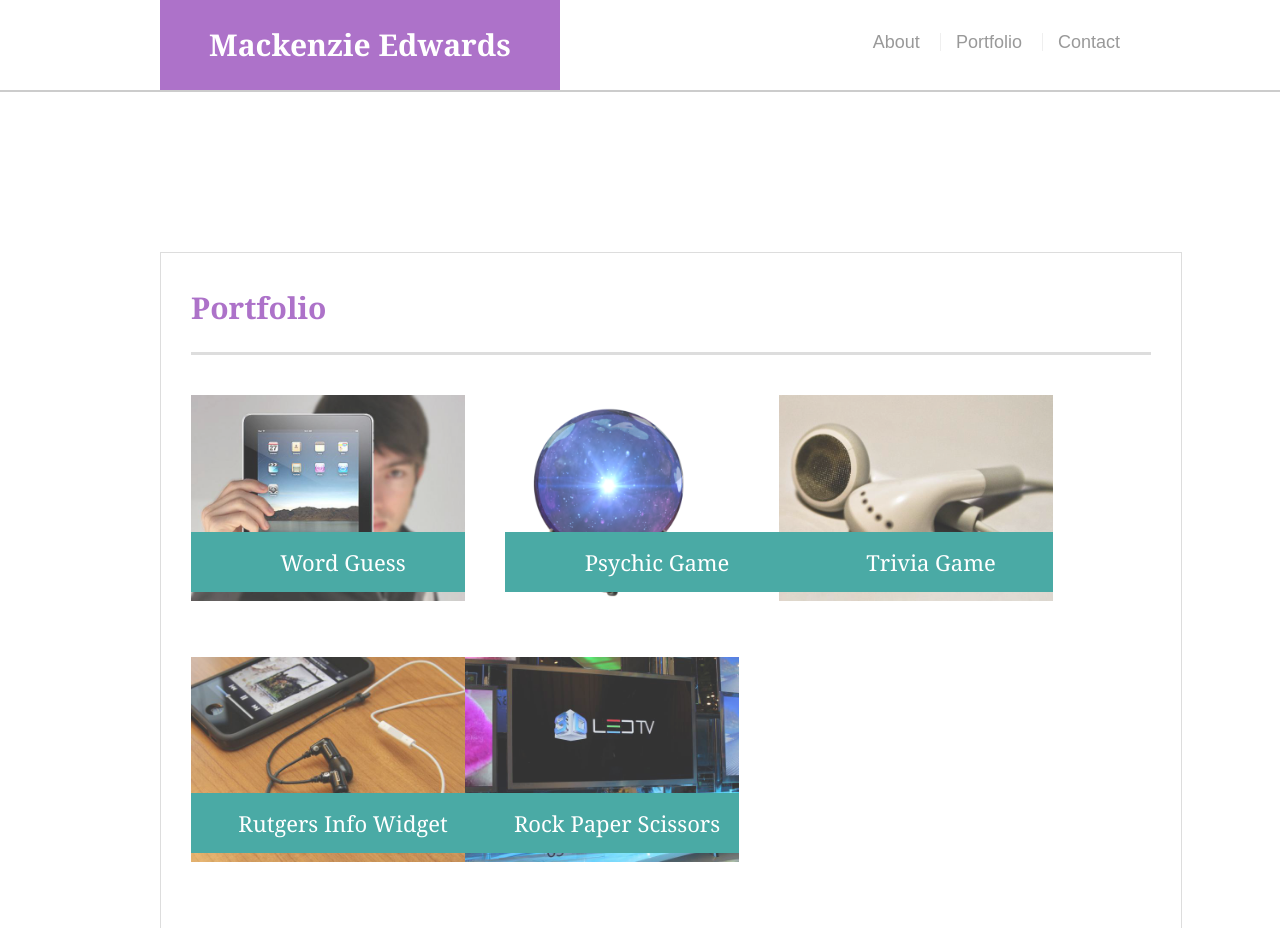
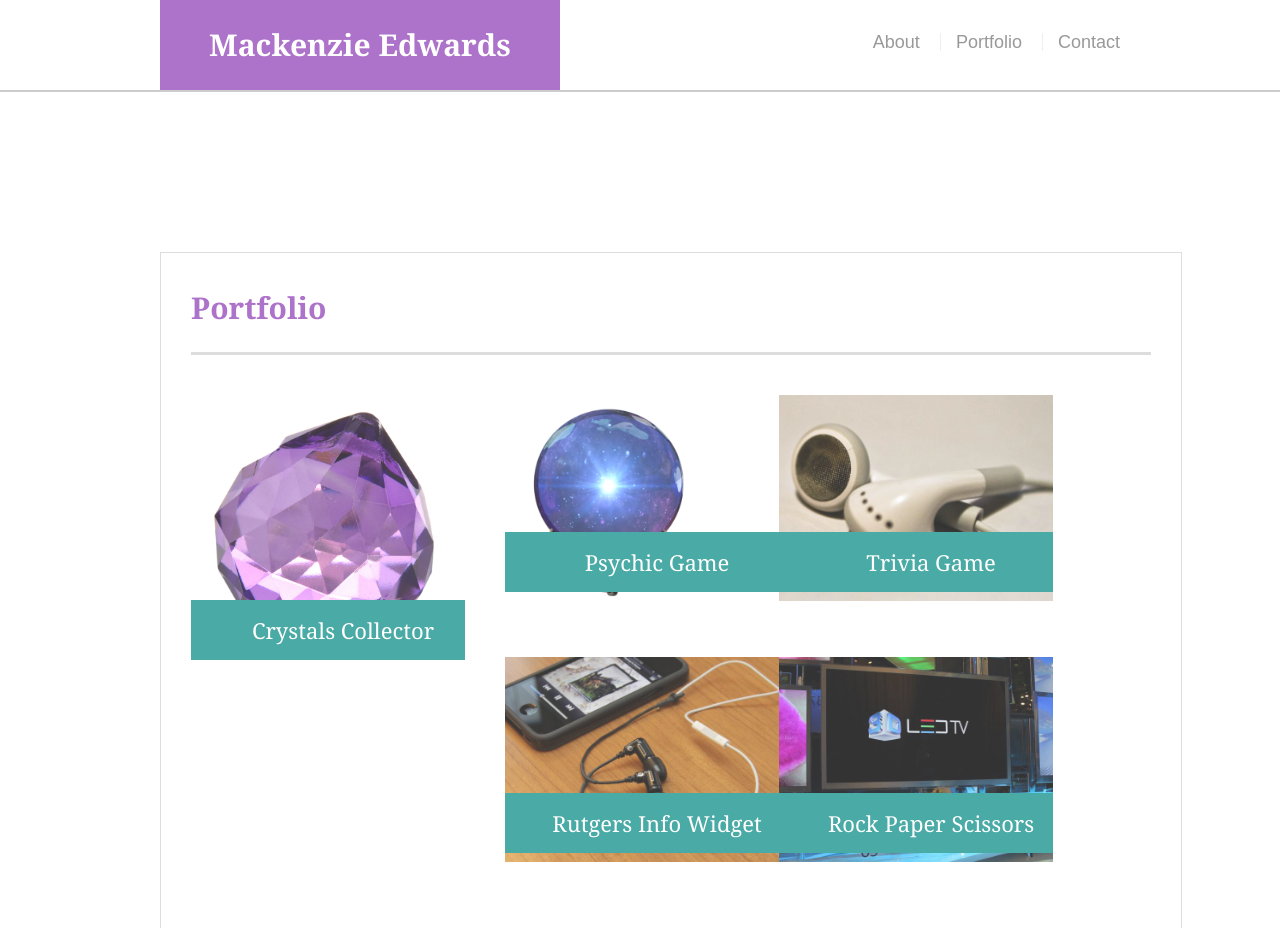
Before and after one commit to mackenzieedwards18/Responsive-Portfolio, a plain HTML site: page portfolio.html in a window 1280 px wide. Shown: the top 928 px of the page. Drawn offline with Linux system fonts and the light colour scheme.

Commit message:
Added Crystals Collector game to portfolio

```diff
--- a/portfolio.html
+++ b/portfolio.html
@@ -27,9 +27,9 @@
       <h1>Portfolio</h1>
 
       <div class="work">
-        <img src="assets/images/technics-q-c-640-480-1.jpg" alt="Word Guess">
+          <a href=" https://mackenzieedwards18.github.io/unit-4-game/"><img id="crystal-2" src="assets/images/crystal-2.jpg" alt="Crystals Collector"></a>
 
-        <h3>Word Guess</h3>
+        <h3>Crystals Collector</h3>
       </div>
       <div class="work">
 
```
Also changed, not shown: assets/images/crystal-2.jpg (added).
